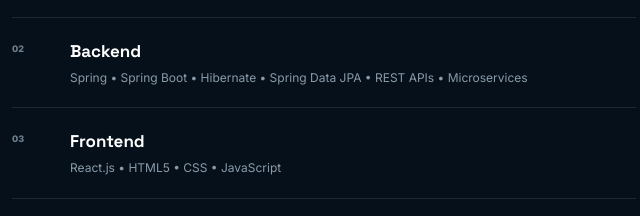
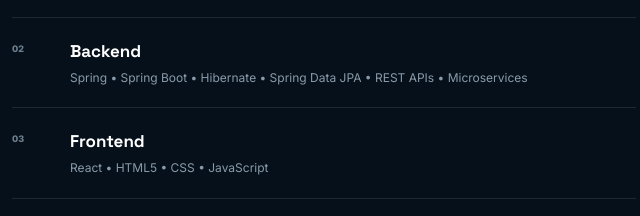
Before and after one commit to Meghareddy21/Portfolio, a plain HTML site: page index.html in a window 1280 px wide. Shown: the part 4012-4228 px from the top of the page, 574-1214 px from the left. Drawn offline with Linux system fonts and the light colour scheme.

Commit message:
Update index.html

```diff
--- a/index.html
+++ b/index.html
@@ -219,7 +219,7 @@
           <div class="skill-groups">
             <div class="skill-group reveal"><span>01</span><div><h3>Programming</h3><p>Java • Python • C • OOP • DSA</p></div></div>
             <div class="skill-group reveal"><span>02</span><div><h3>Backend</h3><p>Spring • Spring Boot • Hibernate • Spring Data JPA • REST APIs • Microservices</p></div></div>
-            <div class="skill-group reveal"><span>03</span><div><h3>Frontend</h3><p>React.js • HTML5 • CSS • JavaScript</p></div></div>
+            <div class="skill-group reveal"><span>03</span><div><h3>Frontend</h3><p>React • HTML5 • CSS • JavaScript</p></div></div>
             <div class="skill-group reveal"><span>04</span><div><h3>Architecture & Messaging</h3><p>API Gateway • Eureka • OpenFeign • Resilience4j • Event-Driven Architecture • Apache Kafka</p></div></div>
             <div class="skill-group reveal"><span>05</span><div><h3>Databases</h3><p>SQL • MySQL • PostgreSQL • MongoDB </p></div></div>
             <div class="skill-group reveal"><span>06</span><div><h3>Cloud, DevOps & Tools</h3><p>AWS • Docker • CI/CD • Git • GitHub • Maven • JUnit • Postman • API Testing</p></div></div>
```
